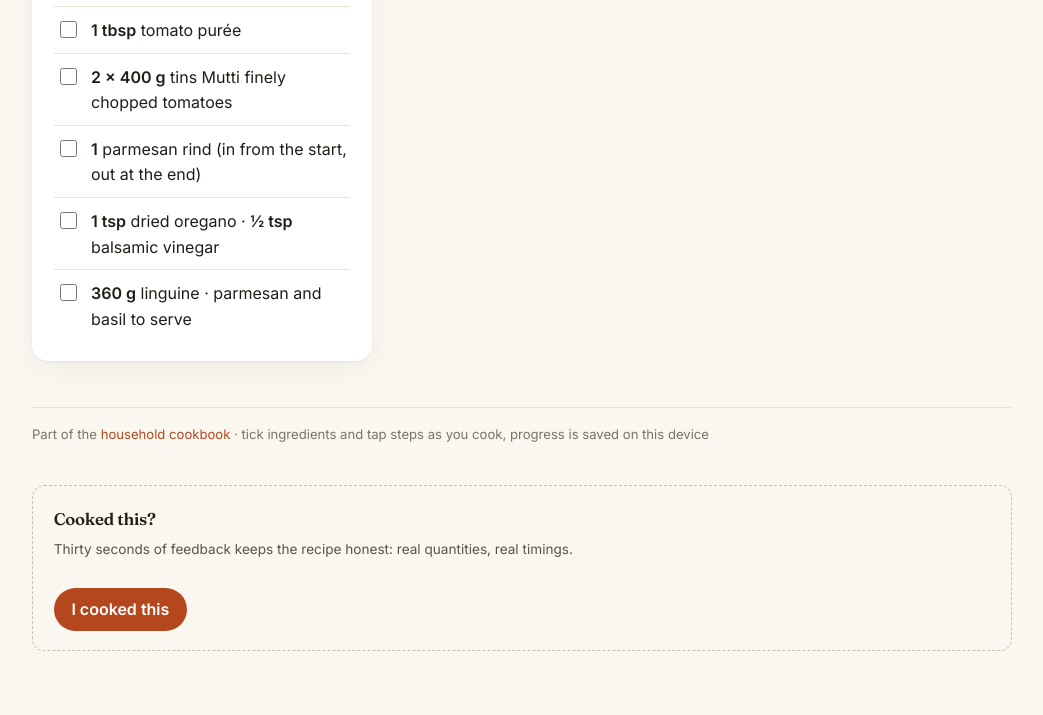
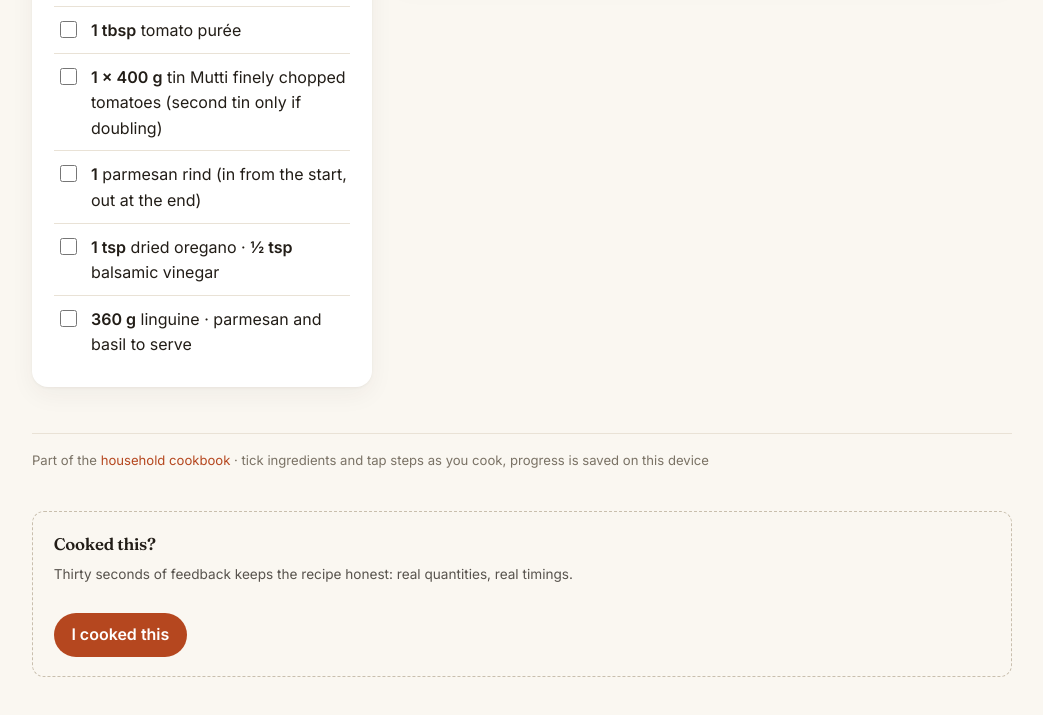
Before and after one commit to douglashblackwood/recipe-site, a plain HTML site: page docs/recipes/turkey-meatballs.html in a window 1280 px wide. Shown: the part 1301-2016 px from the top of the page, without its empty margins (118-1161 px from the left). Drawn offline with Linux system fonts and the light colour scheme.

Commit message:
Meatballs: one tin standard
Co-Authored-By: Claude Fable 5 <noreply@anthropic.com>
Claude-Session: https://claude.ai/code/session_01TpNyWKkcpJSS4bLg7K6TZE

```diff
--- a/docs/recipes/turkey-meatballs.html
+++ b/docs/recipes/turkey-meatballs.html
@@ -28,7 +28,7 @@
 <li><label><input type="checkbox"><span><b>1</b> garlic clove, minced</span></label></li>
 <li><label><input type="checkbox"><span><b>1</b> anchovy fillet (or a dash of fish sauce)</span></label></li>
 <li><label><input type="checkbox"><span><b>1 tbsp</b> tomato pur&eacute;e</span></label></li>
-<li><label><input type="checkbox"><span><b>2 &times; 400 g</b> tins Mutti finely chopped tomatoes</span></label></li>
+<li><label><input type="checkbox"><span><b>1 &times; 400 g</b> tin Mutti finely chopped tomatoes (second tin only if doubling)</span></label></li>
 <li><label><input type="checkbox"><span><b>1</b> parmesan rind (in from the start, out at the end)</span></label></li>
 <li><label><input type="checkbox"><span><b>1 tsp</b> dried oregano &middot; <b>&frac12; tsp</b> balsamic vinegar</span></label></li>
 <li><label><input type="checkbox"><span><b>360 g</b> linguine &middot; parmesan and basil to serve</span></label></li>
```
